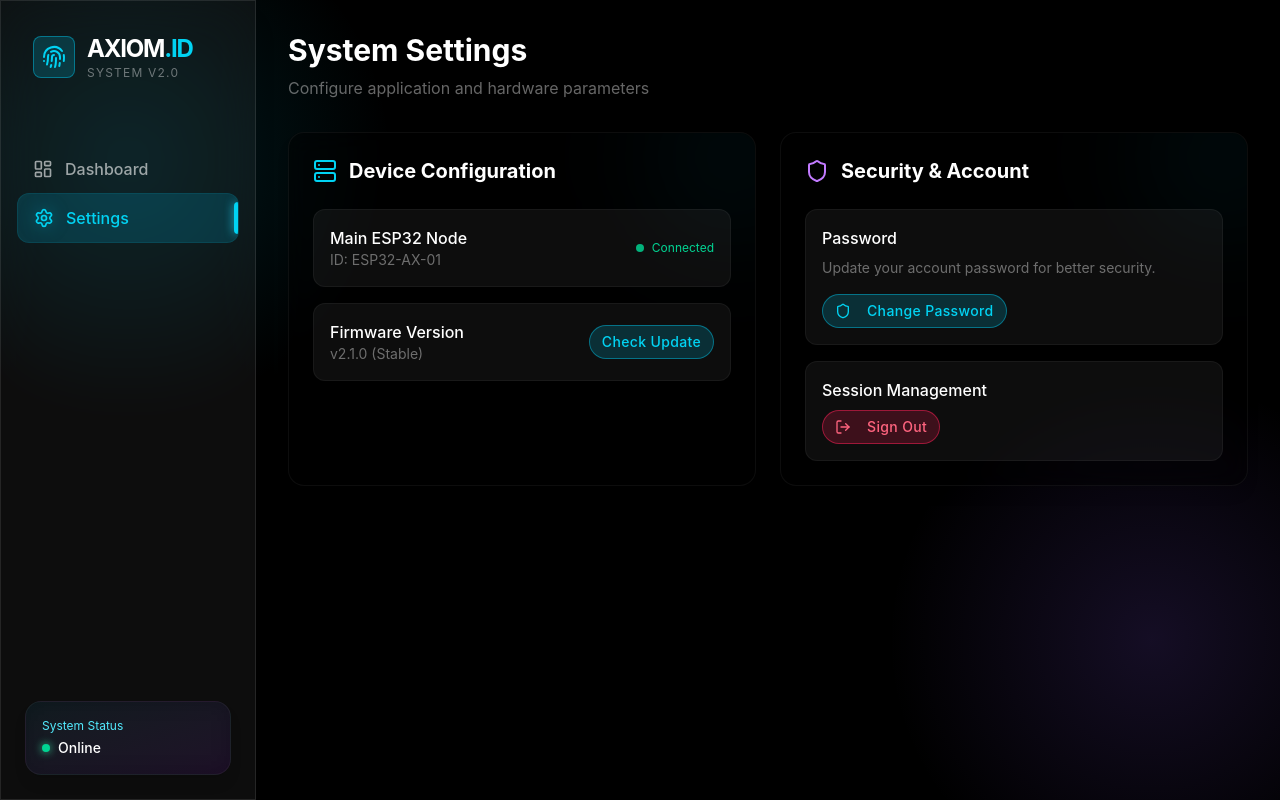
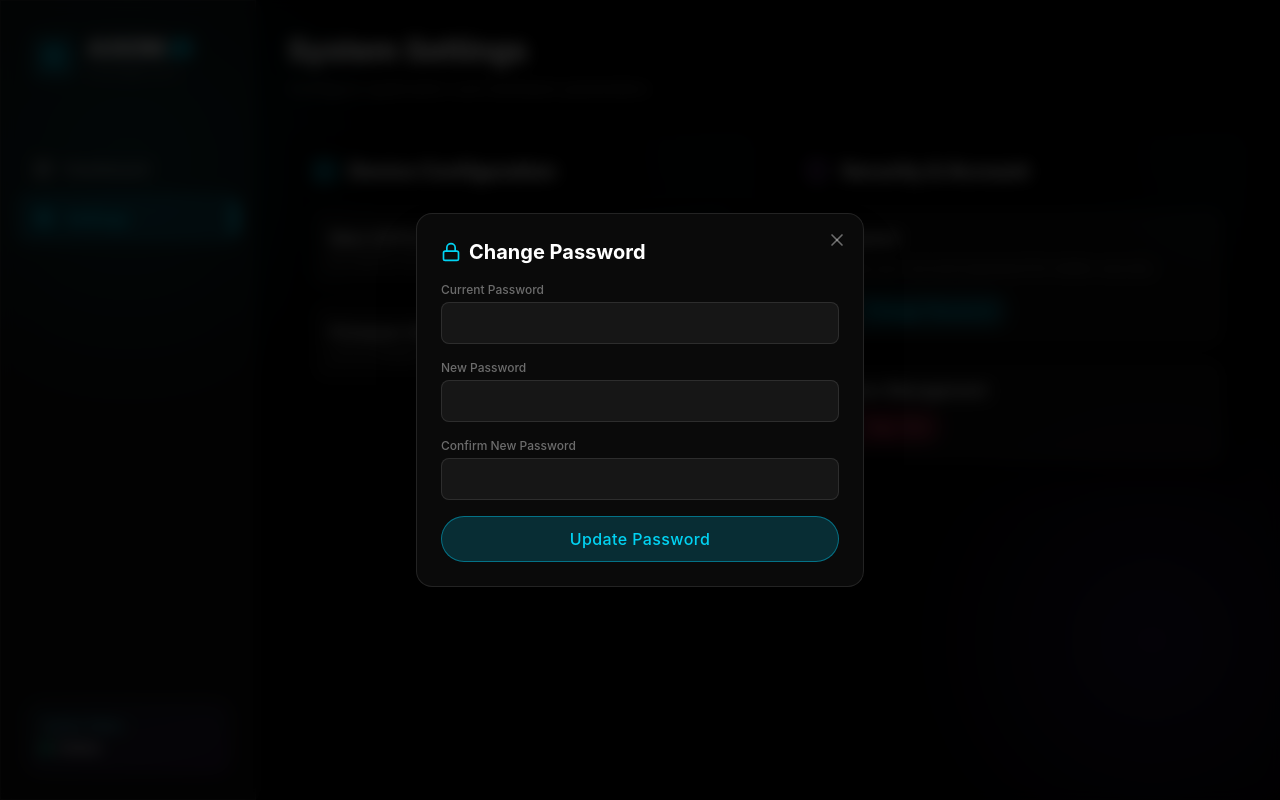
Before and after one commit to Vyno87/axiom, a Next.js app: page /settings in a window 1280 px wide. Both pictures are taken after a click on the button "Change Password". Built offline with nearby package versions, Linux system fonts and the light colour scheme; no server answers.

Commit message:
Feat: Complete Security Integration (Change Password API + UI)

```diff
--- a/app/settings/page.tsx
+++ b/app/settings/page.tsx
@@ -1,11 +1,56 @@
 "use client";
 
+import { useState } from "react";
 import GlassCard from "@/components/ui/GlassCard";
 import NeonButton from "@/components/ui/NeonButton";
-import { Server, Wifi, Shield, RefreshCcw, Smartphone, LogOut } from "lucide-react";
+import { Server, Shield, LogOut, Lock, X } from "lucide-react";
 import { signOut } from "next-auth/react";
+import { motion, AnimatePresence } from "framer-motion";
 
 export default function SettingsPage() {
+    const [isPasswordModalOpen, setIsPasswordModalOpen] = useState(false);
+    const [passForm, setPassForm] = useState({ current: "", new: "", confirm: "" });
+    const [loading, setLoading] = useState(false);
+    const [msg, setMsg] = useState({ type: "", text: "" });
+
+    const handlePasswordChange = async (e: React.FormEvent) => {
+        e.preventDefault();
+        setMsg({ type: "", text: "" });
+
+        if (passForm.new !== passForm.confirm) {
+            setMsg({ type: "error", text: "New passwords do not match" });
+            return;
+        }
+
+        setLoading(true);
+        try {
+            const res = await fetch("/api/user/password", {
+                method: "PUT",
+                headers: { "Content-Type": "application/json" },
+                body: JSON.stringify({
+                    currentPassword: passForm.current,
+                    newPassword: passForm.new
+                }),
+            });
+            const data = await res.json();
+
+            if (res.ok) {
+                setMsg({ type: "success", text: "Password updated successfully!" });
+                setTimeout(() => {
+                    setIsPasswordModalOpen(false);
+                    setPassForm({ current: "", new: "", confirm: "" });
+                    setMsg({ type: "", text: "" });
+                }, 1500);
+            } else {
+                setMsg({ type: "error", text: data.error || "Failed to update password" });
+            }
+        } catch (error) {
+            setMsg({ type: "error", text: "Something went wrong" });
+        } finally {
+            setLoading(false);
+        }
+    };
+
     return (
         <div className="space-y-6">
             <div className="mb-8">
@@ -55,7 +100,12 @@ export default function SettingsPage() {
                             <h3 className="font-medium text-white mb-2">Password</h3>
                             <p className="text-sm text-white/40 mb-4">Update your account password for better security.</p>
                             <div className="flex gap-2">
-                                <NeonButton size="sm" variant="primary" glow={false}>
+                                <NeonButton
+                                    size="sm"
+                                    variant="primary"
+                                    glow={false}
+                                    onClick={() => setIsPasswordModalOpen(true)}
+                                >
                                     <Shield className="w-4 h-4 mr-2" /> Change Password
                                 </NeonButton>
                             </div>
@@ -70,6 +120,74 @@ export default function SettingsPage() {
                     </div>
                 </GlassCard>
             </div>
+
+            {/* PASSWORD CHANGE MODAL */}
+            <AnimatePresence>
+                {isPasswordModalOpen && (
+                    <div className="fixed inset-0 z-50 flex items-center justify-center p-4">
+                        <motion.div
+                            initial={{ opacity: 0 }} animate={{ opacity: 1 }} exit={{ opacity: 0 }}
+                            className="absolute inset-0 bg-black/80 backdrop-blur-sm"
+                            onClick={() => setIsPasswordModalOpen(false)}
+                        />
+                        <motion.div
+                            initial={{ scale: 0.95, opacity: 0 }} animate={{ scale: 1, opacity: 1 }} exit={{ scale: 0.95, opacity: 0 }}
+                            className="relative w-full max-w-md bg-[#0a0a0a] border border-white/10 rounded-2xl p-6 shadow-2xl"
+                        >
+                            <button
+                                onClick={() => setIsPasswordModalOpen(false)}
+                                className="absolute right-4 top-4 text-white/40 hover:text-white"
+                            >
+                                <X className="w-5 h-5" />
+                            </button>
+
+                            <h2 className="text-xl font-bold text-white mb-4 flex items-center gap-2">
+                                <Lock className="w-5 h-5 text-cyan-400" /> Change Password
+                            </h2>
+
+                            <form onSubmit={handlePasswordChange} className="space-y-4">
+                                <div>
+                                    <label className="block text-xs font-medium text-white/40 mb-1">Current Password</label>
+                                    <input
+                                        type="password" required
+                                        value={passForm.current}
+                                        onChange={e => setPassForm({ ...passForm, current: e.target.value })}
+                                        className="w-full bg-white/5 border border-white/10 rounded-lg px-4 py-2 text-white focus:border-cyan-500/50 outline-none"
+                                    />
+                                </div>
+                                <div>
+                                    <label className="block text-xs font-medium text-white/40 mb-1">New Password</label>
+                                    <input
+                                        type="password" required
+                                        value={passForm.new}
+                                        onChange={e => setPassForm({ ...passForm, new: e.target.value })}
+                                        className="w-full bg-white/5 border border-white/10 rounded-lg px-4 py-2 text-white focus:border-cyan-500/50 outline-none"
+                                    />
+                                </div>
+                                <div>
+                                    <label className="block text-xs font-medium text-white/40 mb-1">Confirm New Password</label>
+                                    <input
+                                        type="password" required
+                                        value={passForm.confirm}
+                                        onChange={e => setPassForm({ ...passForm, confirm: e.target.value })}
+                                        className="w-full bg-white/5 border border-white/10 rounded-lg px-4 py-2 text-white focus:border-cyan-500/50 outline-none"
+                                    />
+                                </div>
+
+                                {msg.text && (
+                                    <div className={`text-xs text-center p-2 rounded-lg ${msg.type === 'error' ? 'bg-rose-500/10 text-rose-400' : 'bg-emerald-500/10 text-emerald-400'}`}>
+                                        {msg.text}
+                                    </div>
+                                )}
+
+                                <NeonButton type="submit" className="w-full" disabled={loading}>
+                                    {loading ? "Updating..." : "Update Password"}
+                                </NeonButton>
+                            </form>
+                        </motion.div>
+                    </div>
+                )}
+            </AnimatePresence>
         </div>
     );
 }
```
